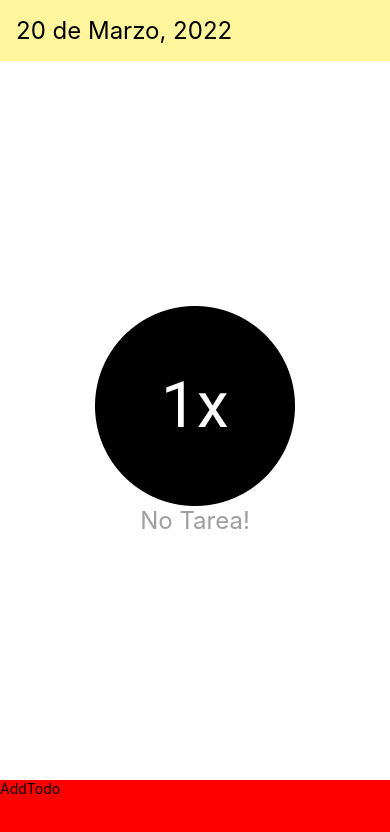
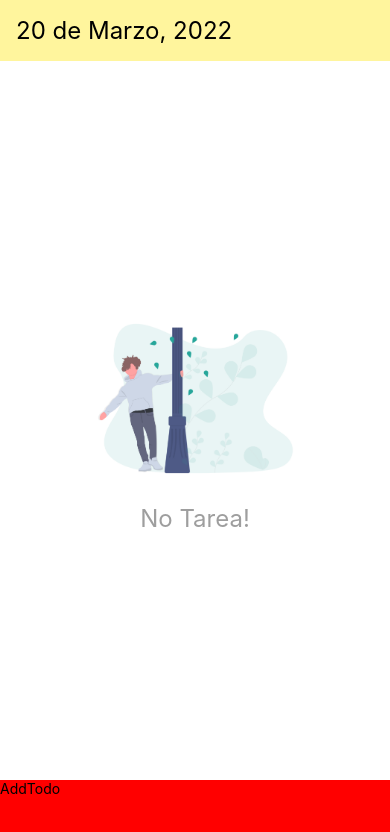
Before and after one commit to materokatti/002_TodoList-RN-, a React Native app: screen / in a window 390 px wide. Shown: the top 832 px of the page. Built offline with nearby package versions, Linux system fonts and the light colour scheme.

Commit message:
UI : UI basic setting finish

```diff
--- a/App.js
+++ b/App.js
@@ -22,6 +22,7 @@ const App = () => {
 const styles = StyleSheet.create({
   block: {
     flex: 1,
+    backgroundColor: 'white',
   },
 });
 
--- a/components/Empty.js
+++ b/components/Empty.js
@@ -4,7 +4,11 @@ import React from 'react';
 const Empty = () => {
   return (
     <View style={styles.block}>
-      <Image source={require('../assets/images/circle.png')} />
+      <Image
+        source={require('../assets/images/young_and_happy.png')}
+        style={styles.image}
+        resizeMode="contain"
+      />
       <Text style={styles.description}>No Tarea!</Text>
     </View>
   );
@@ -18,6 +22,11 @@ const styles = StyleSheet.create({
     alignItems: 'center',
     justifyContent: 'center',
   },
+  image: {
+    width: 240,
+    height: 179,
+    marginBottom: 16,
+  },
   description: {
     fontSize: 24,
     color: '#9e9e9e',
```
